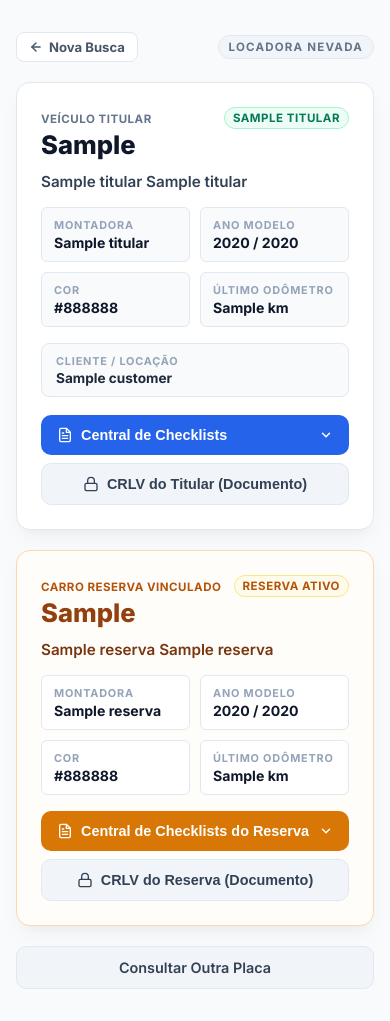
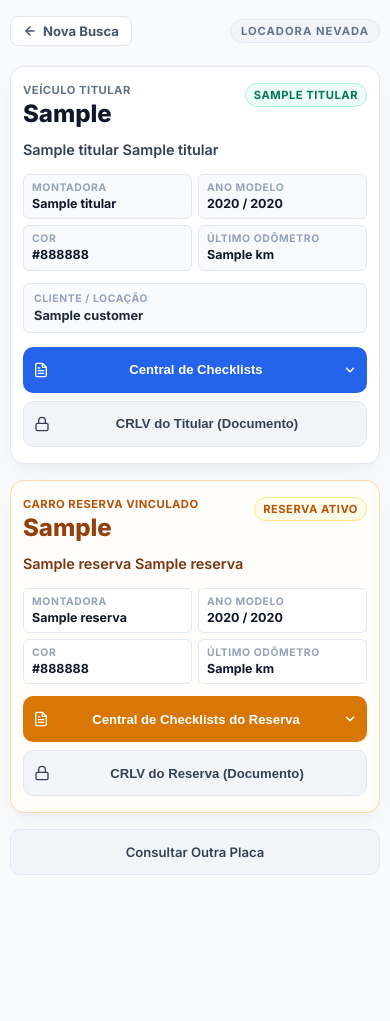
Before and after one commit to utchuco/proxy-nevada, a Flask app: template templates/resultado.html in a window 390 px wide. After the commit the page ends 875 px from the top, so only its background shows below. Run offline with Flask 3, Linux system fonts and the light colour scheme; the template is opened without the code that fills it: most values are stand-ins (such as "Sample title", 1, 10 or a date in 2020).

Commit message:
fix: prevenir overflow de texto no mobile com word-break, min-width zero e layout responsivo

```diff
--- a/static/style.css
+++ b/static/style.css
@@ -27,6 +27,11 @@
     padding: 0;
 }
 
+html, body {
+    overflow-x: hidden;
+    width: 100%;
+}
+
 body {
     font-family: 'Inter', -apple-system, BlinkMacSystemFont, "Segoe UI", Roboto, sans-serif;
     background-color: var(--bg-page);
@@ -35,7 +40,7 @@ body {
     justify-content: center;
     align-items: flex-start;
     min-height: 100vh;
-    padding: 32px 16px;
+    padding: 24px 12px;
     -webkit-font-smoothing: antialiased;
 }
 
@@ -43,15 +48,16 @@ body {
     width: 100%;
     max-width: 520px;
     margin: 0 auto;
+    min-width: 0;
 }
 
 .brand-header {
     text-align: center;
-    margin-bottom: 24px;
+    margin-bottom: 20px;
 }
 
 .brand-logo {
-    width: 130px;
+    width: 120px;
     height: auto;
     display: inline-block;
     margin-bottom: 8px;
@@ -59,15 +65,16 @@ body {
 
 .brand-badge {
     display: inline-block;
-    font-size: 0.72rem;
+    font-size: 0.70rem;
     font-weight: 700;
-    letter-spacing: 1.2px;
+    letter-spacing: 1px;
     text-transform: uppercase;
     color: var(--slate-500);
     background-color: var(--slate-100);
     padding: 4px 10px;
     border-radius: 9999px;
     border: 1px solid var(--slate-200);
+    white-space: nowrap;
 }
 
 .card-container {
@@ -75,8 +82,12 @@ body {
     border: 1px solid var(--slate-200);
     border-radius: var(--radius-lg);
     box-shadow: var(--shadow-card);
-    padding: 24px;
-    margin-bottom: 20px;
+    padding: 18px 14px;
+    margin-bottom: 16px;
+    width: 100%;
+    box-sizing: border-box;
+    overflow: hidden;
+    word-break: break-word;
 }
 
 /* Placa Input Styling */
@@ -132,11 +143,11 @@ body {
 
 .btn-secondary {
     width: 100%;
-    padding: 12px 16px;
+    padding: 12px 14px;
     background-color: var(--slate-100);
     color: var(--slate-700);
     border: 1px solid var(--slate-200);
-    font-size: 0.9rem;
+    font-size: 0.86rem;
     font-weight: 600;
     border-radius: var(--radius-md);
     cursor: pointer;
@@ -144,7 +155,11 @@ body {
     align-items: center;
     justify-content: center;
     gap: 8px;
+    min-height: 48px;
+    box-sizing: border-box;
     transition: all 0.2s ease;
+    text-align: center;
+    word-break: break-word;
 }
 
 .btn-secondary:hover {
@@ -156,8 +171,8 @@ body {
     background-color: var(--blue-600);
     color: #ffffff;
     border: none;
-    padding: 12px 16px;
-    font-size: 0.9rem;
+    padding: 12px 14px;
+    font-size: 0.86rem;
     font-weight: 600;
     border-radius: var(--radius-md);
     cursor: pointer;
@@ -165,58 +180,135 @@ body {
     align-items: center;
     justify-content: center;
     gap: 8px;
+    min-height: 48px;
+    width: 100%;
+    box-sizing: border-box;
     transition: all 0.2s ease;
+    text-align: center;
+    word-break: break-word;
 }
 
 .btn-action-blue:hover {
     background-color: var(--blue-700);
 }
 
+.btn-action-blue svg, .btn-secondary svg, .btn-primary svg {
+    flex-shrink: 0;
+}
+
+.btn-action-text {
+    flex: 1;
+    min-width: 0;
+    text-align: center;
+    line-height: 1.3;
+    word-break: break-word;
+}
+
+/* Header Flex do Card */
+.card-header-flex {
+    display: flex;
+    justify-content: space-between;
+    align-items: flex-start;
+    margin-bottom: 12px;
+    gap: 8px;
+    min-width: 0;
+}
+
+/* Subtítulo do Veículo (Montadora + Modelo) */
+.vehicle-model-title {
+    font-size: 0.90rem;
+    font-weight: 600;
+    color: var(--slate-700);
+    margin-bottom: 14px;
+    line-height: 1.4;
+    word-break: break-word;
+    overflow-wrap: break-word;
+}
+
 /* Ficha Técnica / Spec Grid */
 .spec-grid {
     display: grid;
-    grid-template-columns: repeat(2, 1fr);
-    gap: 10px;
-    margin: 16px 0;
+    grid-template-columns: repeat(2, minmax(0, 1fr));
+    gap: 8px;
+    margin: 14px 0;
+    width: 100%;
+    box-sizing: border-box;
 }
 
 .spec-item {
     background-color: var(--slate-50);
     border: 1px solid var(--slate-200);
     border-radius: var(--radius-sm);
-    padding: 10px 12px;
+    padding: 8px 10px;
     text-align: left;
+    min-width: 0;
+    overflow: hidden;
 }
 
 .spec-label {
     display: block;
-    font-size: 0.68rem;
+    font-size: 0.65rem;
     font-weight: 700;
-    letter-spacing: 0.8px;
+    letter-spacing: 0.6px;
     text-transform: uppercase;
     color: var(--slate-400);
     margin-bottom: 2px;
-}
-
-.spec-value {
-    display: block;
-    font-size: 0.88rem;
-    font-weight: 700;
-    color: var(--navy-900);
     white-space: nowrap;
     overflow: hidden;
     text-overflow: ellipsis;
 }
 
+.spec-value {
+    display: block;
+    font-size: 0.82rem;
+    font-weight: 700;
+    color: var(--navy-900);
+    line-height: 1.3;
+    word-break: break-word;
+    overflow-wrap: break-word;
+}
+
+/* Caixa de Dados da Locação */
+.locacao-box {
+    background-color: var(--slate-50);
+    border: 1px solid var(--slate-200);
+    border-radius: var(--radius-sm);
+    padding: 10px 12px;
+    margin-bottom: 16px;
+    width: 100%;
+    min-width: 0;
+    box-sizing: border-box;
+    word-break: break-word;
+    overflow-wrap: break-word;
+}
+
+.locacao-value {
+    font-size: 0.84rem;
+    font-weight: 700;
+    color: var(--navy-800);
+    display: block;
+    margin-top: 2px;
+    line-height: 1.35;
+    word-break: break-word;
+    overflow-wrap: break-word;
+}
+
 /* Pills de Status */
 .status-pill {
-    display: inline-block;
-    padding: 3px 8px;
+    display: inline-flex;
+    align-items: center;
+    justify-content: center;
+    padding: 4px 8px;
     border-radius: 9999px;
-    font-size: 0.72rem;
+    font-size: 0.70rem;
     font-weight: 700;
     letter-spacing: 0.5px;
     text-transform: uppercase;
+    flex-shrink: 0;
+    white-space: nowrap;
+    max-width: 48%;
+    overflow: hidden;
+    text-overflow: ellipsis;
 }
 
 .status-pill-green {
@@ -407,3 +519,70 @@ body {
     color: #ffffff;
     border-color: var(--blue-600);
 }
+
+/* Responsividade Mobile Refinada */
+@media (max-width: 480px) {
+    body {
+        padding: 16px 10px;
+    }
+
+    .card-container {
+        padding: 16px 12px;
+    }
+
+    .input-placa {
+        font-size: 1.3rem;
+        padding: 14px 16px;
+    }
+
+    .spec-grid {
+        gap: 6px;
+        margin: 12px 0;
+    }
+
+    .spec-item {
+        padding: 6px 8px;
+    }
+
+    .spec-value {
+        font-size: 0.78rem;
+    }
+
+    .locacao-box {
+        padding: 8px 10px;
+        margin-bottom: 14px;
+    }
+
+    .locacao-value {
+        font-size: 0.80rem;
+    }
+
+    .btn-action-blue, .btn-secondary, .btn-primary {
+        font-size: 0.82rem;
+        padding: 10px 10px;
+        min-height: 46px;
+    }
+
+    .checklist-drawer {
+        padding: 8px;
+    }
+
+    .checklist-card-item {
+        padding: 8px 8px;
+        gap: 6px;
+    }
+
+    .checklist-item-title {
+        font-size: 0.78rem;
+    }
+
+    .checklist-item-meta {
+        font-size: 0.68rem;
+    }
+
+    .checklist-open-pill {
+        padding: 4px 8px;
+        font-size: 0.70rem;
+        height: 28px;
+    }
+}
--- a/templates/resultado.html
+++ b/templates/resultado.html
@@ -53,15 +53,15 @@
         <!-- BLOCO TITULAR -->
         {% if titular %}
         <div class="card-container">
-            <div style="display: flex; justify-content: space-between; align-items: flex-start; margin-bottom: 12px;">
-                <div>
-                    <span style="font-size: 0.72rem; font-weight: 700; color: #64748b; letter-spacing: 0.5px; text-transform: uppercase;">Veículo Titular</span>
-                    <h2 style="font-size: 1.6rem; font-weight: 800; color: #0f172a; margin-top: 2px;">{{ titular.licensePlate }}</h2>
+            <div class="card-header-flex">
+                <div style="min-width: 0; flex: 1;">
+                    <span style="font-size: 0.70rem; font-weight: 700; color: #64748b; letter-spacing: 0.5px; text-transform: uppercase; display: block;">Veículo Titular</span>
+                    <h2 style="font-size: 1.5rem; font-weight: 800; color: #0f172a; margin-top: 2px; word-break: break-word;">{{ titular.licensePlate }}</h2>
                 </div>
                 <span class="status-pill status-pill-green">{{ titular.vehicleStatusName or 'Locado' }}</span>
             </div>
 
-            <div style="font-size: 0.95rem; font-weight: 600; color: #334155; margin-bottom: 14px;">
+            <div class="vehicle-model-title">
                 {{ titular.automakerName }} {{ titular.vehicleModelName }}
             </div>
 
@@ -86,9 +86,9 @@
             </div>
 
             <!-- Dados da Locação -->
-            <div style="background-color: #f8fafc; border: 1px solid #e2e8f0; border-radius: 8px; padding: 10px 14px; margin-bottom: 18px;">
+            <div class="locacao-box">
                 <span class="spec-label">Cliente / Locação</span>
-                <span style="font-size: 0.85rem; font-weight: 700; color: #1e293b; display: block; margin-top: 2px;">
+                <span class="locacao-value">
                     {% if titular.contract and titular.contract.customer %}
                         {{ titular.contract.customer.tradingName }}
                     {% else %}
@@ -99,15 +99,15 @@
 
             <div style="display: flex; flex-direction: column; gap: 8px;">
                 <button type="button" onclick="toggleCentralChecklists('{{ titular.licensePlate }}', this, 'gaveta_titular')" class="btn-action-blue" id="btn_checklists_titular">
-                    <svg width="16" height="16" viewBox="0 0 24 24" fill="none" stroke="currentColor" stroke-width="2" stroke-linecap="round" stroke-linejoin="round">
+                    <svg width="16" height="16" viewBox="0 0 24 24" fill="none" stroke="currentColor" stroke-width="2" stroke-linecap="round" stroke-linejoin="round" style="flex-shrink: 0;">
                         <path d="M14 2H6a2 2 0 0 0-2 2v16a2 2 0 0 0 2 2h12a2 2 0 0 0 2-2V8z"></path>
                         <polyline points="14 2 14 8 20 8"></polyline>
                         <line x1="16" y1="13" x2="8" y2="13"></line>
                         <line x1="16" y1="17" x2="8" y2="17"></line>
                         <polyline points="10 9 9 9 8 9"></polyline>
                     </svg>
-                    <span>Central de Checklists</span>
-                    <svg class="chevron-icon" width="14" height="14" viewBox="0 0 24 24" fill="none" stroke="currentColor" stroke-width="2.5" stroke-linecap="round" stroke-linejoin="round" style="margin-left: auto; transition: transform 0.2s ease;">
+                    <span class="btn-action-text">Central de Checklists</span>
+                    <svg class="chevron-icon" width="14" height="14" viewBox="0 0 24 24" fill="none" stroke="currentColor" stroke-width="2.5" stroke-linecap="round" stroke-linejoin="round" style="flex-shrink: 0; margin-left: auto; transition: transform 0.2s ease;">
                         <polyline points="6 9 12 15 18 9"></polyline>
                     </svg>
                 </button>
@@ -115,11 +115,11 @@
                 <div id="gaveta_titular" class="checklist-drawer" style="display: none;"></div>
 
                 <button onclick="solicitarSenhaCrlv('{{ titular.licensePlate }}')" class="btn-secondary">
-                    <svg width="16" height="16" viewBox="0 0 24 24" fill="none" stroke="currentColor" stroke-width="2" stroke-linecap="round" stroke-linejoin="round">
+                    <svg width="16" height="16" viewBox="0 0 24 24" fill="none" stroke="currentColor" stroke-width="2" stroke-linecap="round" stroke-linejoin="round" style="flex-shrink: 0;">
                         <rect x="3" y="11" width="18" height="11" rx="2" ry="2"></rect>
                         <path d="M7 11V7a5 5 0 0 1 10 0v4"></path>
                     </svg>
-                    <span>CRLV do Titular (Documento)</span>
+                    <span class="btn-action-text">CRLV do Titular (Documento)</span>
                 </button>
             </div>
         </div>
@@ -128,15 +128,15 @@
         <!-- BLOCO RESERVA -->
         {% if reserva %}
         <div class="card-container card-reserva">
-            <div style="display: flex; justify-content: space-between; align-items: flex-start; margin-bottom: 12px;">
-                <div>
-                    <span style="font-size: 0.72rem; font-weight: 700; color: #b45309; letter-spacing: 0.5px; text-transform: uppercase;">Carro Reserva Vinculado</span>
-                    <h2 style="font-size: 1.6rem; font-weight: 800; color: #92400e; margin-top: 2px;">{{ reserva.licensePlate }}</h2>
+            <div class="card-header-flex">
+                <div style="min-width: 0; flex: 1;">
+                    <span style="font-size: 0.70rem; font-weight: 700; color: #b45309; letter-spacing: 0.5px; text-transform: uppercase; display: block;">Carro Reserva Vinculado</span>
+                    <h2 style="font-size: 1.5rem; font-weight: 800; color: #92400e; margin-top: 2px; word-break: break-word;">{{ reserva.licensePlate }}</h2>
                 </div>
                 <span class="status-pill status-pill-amber">Reserva Ativo</span>
             </div>
 
-            <div style="font-size: 0.95rem; font-weight: 600; color: #78350f; margin-bottom: 14px;">
+            <div class="vehicle-model-title" style="color: #78350f;">
                 {{ reserva.automakerName }} {{ reserva.vehicleModelName }}
             </div>
 
@@ -161,15 +161,15 @@
 
             <div style="display: flex; flex-direction: column; gap: 8px;">
                 <button type="button" onclick="toggleCentralChecklists('{{ reserva.licensePlate }}', this, 'gaveta_reserva')" style="background-color: #d97706;" class="btn-action-blue" id="btn_checklists_reserva">
-                    <svg width="16" height="16" viewBox="0 0 24 24" fill="none" stroke="currentColor" stroke-width="2" stroke-linecap="round" stroke-linejoin="round">
+                    <svg width="16" height="16" viewBox="0 0 24 24" fill="none" stroke="currentColor" stroke-width="2" stroke-linecap="round" stroke-linejoin="round" style="flex-shrink: 0;">
                         <path d="M14 2H6a2 2 0 0 0-2 2v16a2 2 0 0 0 2 2h12a2 2 0 0 0 2-2V8z"></path>
                         <polyline points="14 2 14 8 20 8"></polyline>
                         <line x1="16" y1="13" x2="8" y2="13"></line>
                         <line x1="16" y1="17" x2="8" y2="17"></line>
                         <polyline points="10 9 9 9 8 9"></polyline>
                     </svg>
-                    <span>Central de Checklists do Reserva</span>
-                    <svg class="chevron-icon" width="14" height="14" viewBox="0 0 24 24" fill="none" stroke="currentColor" stroke-width="2.5" stroke-linecap="round" stroke-linejoin="round" style="margin-left: auto; transition: transform 0.2s ease;">
+                    <span class="btn-action-text">Central de Checklists do Reserva</span>
+                    <svg class="chevron-icon" width="14" height="14" viewBox="0 0 24 24" fill="none" stroke="currentColor" stroke-width="2.5" stroke-linecap="round" stroke-linejoin="round" style="flex-shrink: 0; margin-left: auto; transition: transform 0.2s ease;">
                         <polyline points="6 9 12 15 18 9"></polyline>
                     </svg>
                 </button>
@@ -177,11 +177,11 @@
                 <div id="gaveta_reserva" class="checklist-drawer" style="display: none;"></div>
 
                 <button onclick="solicitarSenhaCrlv('{{ reserva.licensePlate }}')" class="btn-secondary">
-                    <svg width="16" height="16" viewBox="0 0 24 24" fill="none" stroke="currentColor" stroke-width="2" stroke-linecap="round" stroke-linejoin="round">
+                    <svg width="16" height="16" viewBox="0 0 24 24" fill="none" stroke="currentColor" stroke-width="2" stroke-linecap="round" stroke-linejoin="round" style="flex-shrink: 0;">
                         <rect x="3" y="11" width="18" height="11" rx="2" ry="2"></rect>
                         <path d="M7 11V7a5 5 0 0 1 10 0v4"></path>
                     </svg>
-                    <span>CRLV do Reserva (Documento)</span>
+                    <span class="btn-action-text">CRLV do Reserva (Documento)</span>
                 </button>
             </div>
         </div>
@@ -249,12 +249,12 @@
                             '<span>' + item.tipo + ' &bull; ' + item.data + '</span>' +
                             '</div>' +
                             '<div class="checklist-item-meta">' +
-                            '<span>Motivo: ' + item.origem + '</span>' +
-                            ' &bull; <span>Ocorrência #' + item.req_id + '</span>' +
+                            '<span style="display: block; word-break: break-word;">' + item.origem + '</span>' +
+                            '<span style="font-size: 0.68rem; color: #94a3b8; display: block;">Ocorrência #' + item.req_id + '</span>' +
                             '</div>' +
                             '</div>' +
                             '<span class="checklist-open-pill">' +
-                            '<svg width="14" height="14" viewBox="0 0 24 24" fill="none" stroke="currentColor" stroke-width="2" stroke-linecap="round" stroke-linejoin="round">' +
+                            '<svg width="13" height="13" viewBox="0 0 24 24" fill="none" stroke="currentColor" stroke-width="2" stroke-linecap="round" stroke-linejoin="round" style="flex-shrink: 0;">' +
                             '<path d="M18 13v6a2 2 0 0 1-2 2H5a2 2 0 0 1-2-2V8a2 2 0 0 1 2-2h6"></path>' +
                             '<polyline points="15 3 21 3 21 9"></polyline>' +
                             '<line x1="10" y1="14" x2="21" y2="3"></line>' +
```
Also changed, not shown: other parts of static/style.css (+34 -14 lines).
